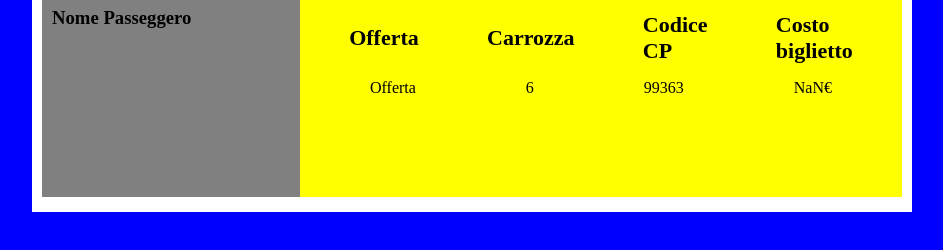
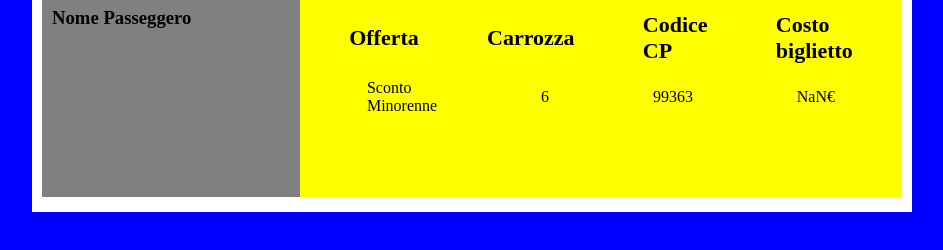
Before and after one commit to marcopolello/js-biglietto-treno-form, a plain HTML site: page index.html in a window 1280 px wide. Both pictures are taken after a click on the button "genera". Shown: the part 386-636 px from the top of the page, without its empty margins (168-1111 px from the left). Drawn offline with Linux system fonts and the light colour scheme.

Commit message:
aggiunte 3 selezioni alla fascia d'età

```diff
--- a/index.html
+++ b/index.html
@@ -27,8 +27,8 @@
             <input id="etapasseggero" type="text" name="" value="" list="datalist">
               <datalist id="datalist">
                 <select name="1st2ndname">
-                  <option>Minorenne</option>
-                  <option>Maggiorenne</option>
+                  <option>minorenne</option>
+                  <option>maggiorenne</option>
                   <option>over > 65</option>
                 </select>
             </datalist>
@@ -69,7 +69,7 @@
               <li> Costo <br> biglietto </li>
             </ul>
             <ul style="font-size::18px;">
-              <li id="offerta"> Offerta </li>
+              <li id="offerta"></li>
               <li id="carrozza"></li>
               <li id="codice"></li>
               <li id="biglietto"></li>
--- a/js/script.js
+++ b/js/script.js
@@ -11,11 +11,12 @@
 var genera = document.getElementById('bottone');
 genera.addEventListener('click',
  function(){
+   // il biglietto generato compare al click
    document.getElementById('nascosto').style.display = "block";
    // variabili
    var euro = 0.21;
    var km = parseInt(document.getElementById('testokm').value);
-   var eta = parseInt(document.getElementById('etapasseggero').value);
+   var eta = (document.getElementById('etapasseggero').value);
    var costoViaggio = euro * km;
    var passeggero = (document.getElementById('nome')).value;
    // SCONTO A SECONDA DELL'ETA DEL VIAGGIATORE
@@ -23,12 +24,15 @@ genera.addEventListener('click',
    var costoViaggioAnziani = ((costoViaggio - (costoViaggio * 0.4)).toFixed(2));
    var output = document.getElementById('biglietto');
    // a seconda dell'età verrà visualizzato un costo biglietto
-   if (eta <= 18) {
-     output.innerHTML = costoViaggioMinori + "€"
-   } else if (eta >= 65) {
-     output.innerHTML = costoViaggioAnziani + "€"
+   if (eta <= 18 || eta == 'minorenne') {
+     output.innerHTML = costoViaggioMinori + "€";
+     document.getElementById('offerta').innerHTML = "Sconto <br> Minorenne";
+   } else if (eta >= 65 || eta == 'over > 65') {
+     output.innerHTML = costoViaggioAnziani + "€";
+     document.getElementById('offerta').innerHTML = "Sconto <br> Over 65";
    } else {
-     output.innerHTML = costoViaggio + "€"
+     output.innerHTML = costoViaggio + "€";
+     document.getElementById('offerta').innerHTML = "Nessuno <br> sconto";
    }
    console.log(output);
    // stampo input ricevuto dall'utente per nome e cognome
@@ -42,6 +46,9 @@ genera.addEventListener('click',
 var annulla = document.getElementById('cancella');
 annulla.addEventListener('click',
  function () {
+   // scompare biglietto con annulla
+   document.getElementById('nascosto').style.display = "none";
+   // reset dei campi compilati
    document.getElementById('user').reset();
    document.getElementById('trip').reset();
    document.getElementById('age').reset();
```
